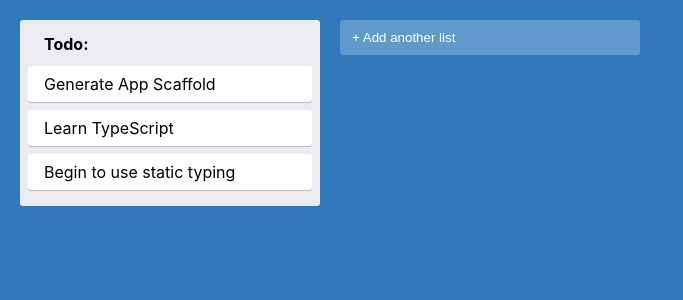
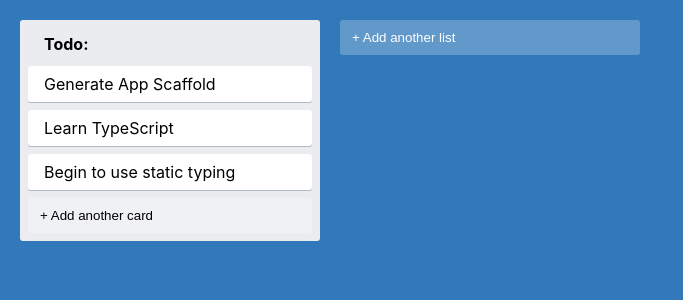
Before and after one commit to flabbyPatty/trello-clone-typescript, a React (Create React App) app: page / in a window 1280 px wide. Shown: the top 300 px of the page, without its empty margins (0-683 px from the left). Built offline with nearby package versions, Linux system fonts and the light colour scheme.

Commit message:
Create add new card button

```diff
--- a/src/Column.tsx
+++ b/src/Column.tsx
@@ -1,5 +1,6 @@
 import { ColumnContainer, ColumnTitle } from "./styles";
 import { Card } from "./Card";
+import { AddNewItem } from "./AddNewItem";
 
 type ColumnProps = {
   text: string;
@@ -12,6 +13,11 @@ export const Column = ({ text }: ColumnProps) => {
       <Card text="Generate App Scaffold" />
       <Card text="Learn TypeScript" />
       <Card text="Begin to use static typing" />
+      <AddNewItem
+        toggleButtonText="+ Add another card"
+        onAdd={console.log}
+        dark
+      />
     </ColumnContainer>
   );
 };
```
